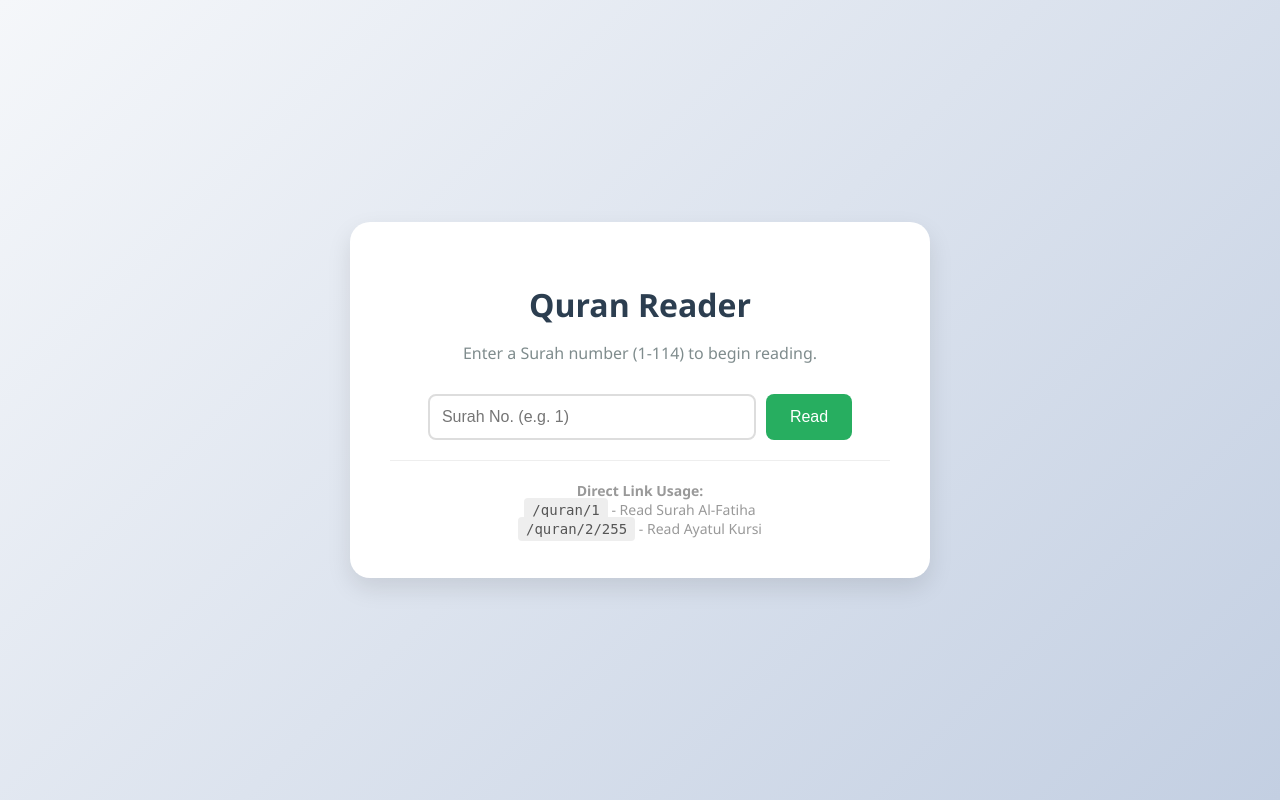
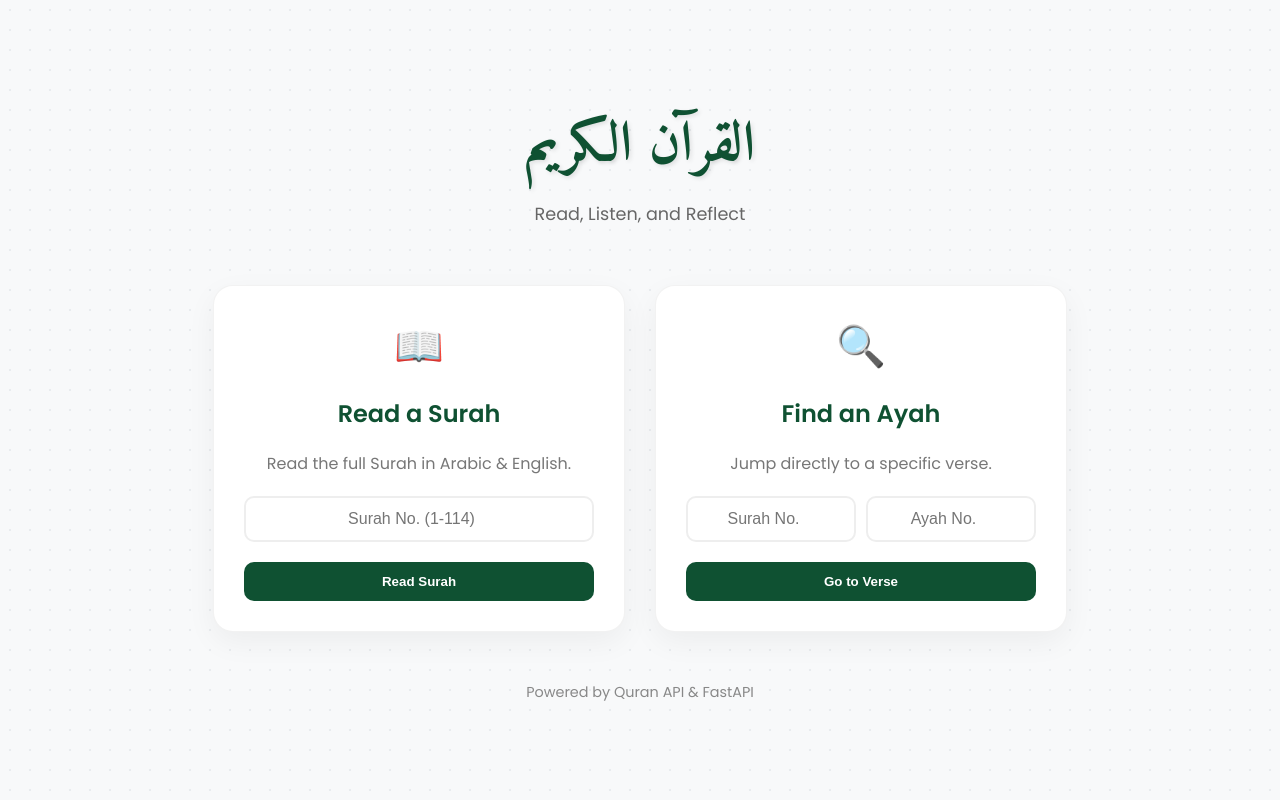
Before and after one commit to hamzaafzal9/FastApi_Quran_App, a FastAPI app: page / in a window 1280 px wide. Run offline with FastAPI, Linux system fonts and the light colour scheme.

Commit message:
Revamp index.html for Quran Reader
Updated the Quran Reader interface with new styles, improved layout, and added functionality for navigating to specific Ayahs.

```diff
--- a/templates/index.html
+++ b/templates/index.html
@@ -1,43 +1,88 @@
 <!DOCTYPE html>
 <html lang="en">
-
 <head>
     <meta charset="UTF-8">
     <meta name="viewport" content="width=device-width, initial-scale=1.0">
-    <title>Quran Reader</title>
+    <title>Noble Quran Reader</title>
+    <link href="https://fonts.googleapis.com/css2?family=Amiri:wght@700&family=Poppins:wght@300;400;600&display=swap" rel="stylesheet">
     <style>
+        :root {
+            --primary-color: #0F5132; /* Deep Islamic Green */
+            --secondary-color: #D4AF37; /* Gold */
+            --bg-color: #f8f9fa;
+        }
+
         body {
-            font-family: 'Segoe UI', Tahoma, Geneva, Verdana, sans-serif;
-            background: linear-gradient(135deg, #f5f7fa 0%, #c3cfe2 100%);
+            font-family: 'Poppins', sans-serif;
+            background-color: var(--bg-color);
+            background-image: radial-gradient(#e9ecef 1px, transparent 1px);
+            background-size: 20px 20px;
+            margin: 0;
+            min-height: 100vh;
             display: flex;
+            flex-direction: column;
+            align-items: center;
             justify-content: center;
-            align-items: center;
-            min-height: 100vh;
+        }
+
+        .header {
+            text-align: center;
+            margin-bottom: 40px;
+        }
+
+        .header h1 {
+            font-family: 'Amiri', serif;
+            color: var(--primary-color);
+            font-size: 3.5rem;
             margin: 0;
-            text-align: center;
-            color: #333;
+            text-shadow: 2px 2px 4px rgba(0,0,0,0.1);
+        }
+
+        .header p {
+            color: #666;
+            font-size: 1.1rem;
+            margin-top: 5px;
         }
 
         .container {
-            background: white;
-            padding: 40px;
-            border-radius: 20px;
-            box-shadow: 0 10px 25px rgba(0, 0, 0, 0.1);
-            max-width: 500px;
-            width: 90%;
+            display: flex;
+            flex-wrap: wrap;
+            gap: 30px;
+            justify-content: center;
+            max-width: 900px;
+            width: 95%;
         }
 
-        h1 {
-            color: #2c3e50;
-            margin-bottom: 10px;
+        .card {
+            background: white;
+            padding: 30px;
+            border-radius: 20px;
+            box-shadow: 0 10px 30px rgba(0,0,0,0.05);
+            width: 100%;
+            max-width: 350px;
+            text-align: center;
+            border: 1px solid rgba(0,0,0,0.05);
+            transition: transform 0.3s ease;
         }
 
-        p {
-            color: #7f8c8d;
-            margin-bottom: 30px;
+        .card:hover {
+            transform: translateY(-5px);
+            border-color: var(--secondary-color);
         }
 
-        .search-box {
+        .card-icon {
+            font-size: 40px;
+            margin-bottom: 15px;
+            color: var(--secondary-color);
+        }
+
+        .card h2 {
+            color: var(--primary-color);
+            margin-bottom: 20px;
+            font-size: 1.5rem;
+        }
+
+        .input-group {
             display: flex;
             gap: 10px;
             justify-content: center;
@@ -45,74 +90,102 @@
         }
 
         input {
+            width: 100%;
             padding: 12px;
-            border: 2px solid #ddd;
-            border-radius: 8px;
-            width: 60%;
+            border: 2px solid #eee;
+            border-radius: 10px;
             font-size: 16px;
+            text-align: center;
+            transition: border-color 0.3s;
+        }
+
+        input:focus {
+            outline: none;
+            border-color: var(--secondary-color);
         }
 
         button {
-            padding: 12px 24px;
-            background-color: #27ae60;
+            background-color: var(--primary-color);
             color: white;
             border: none;
-            border-radius: 8px;
+            padding: 12px 25px;
+            border-radius: 10px;
+            font-weight: 600;
             cursor: pointer;
-            font-size: 16px;
             transition: background 0.3s;
+            width: 100%;
         }
 
         button:hover {
-            background-color: #219150;
+            background-color: #0a3622;
         }
 
-        .examples {
-            font-size: 14px;
-            color: #999;
-            margin-top: 20px;
-            border-top: 1px solid #eee;
-            padding-top: 20px;
-        }
-
-        .tag {
-            background: #eee;
-            padding: 4px 8px;
-            border-radius: 4px;
-            font-family: monospace;
-            color: #555;
+        .footer {
+            margin-top: 50px;
+            color: #888;
+            font-size: 0.9rem;
         }
     </style>
 </head>
-
 <body>
 
+    <div class="header">
+        <h1>القرآن الكريم</h1>
+        <p>Read, Listen, and Reflect</p>
+    </div>
+
     <div class="container">
-        <h1>Quran Reader</h1>
-        <p>Enter a Surah number (1-114) to begin reading.</p>
 
-        <div class="search-box">
-            <input type="number" id="surahInput" placeholder="Surah No. (e.g. 1)" min="1" max="114">
-            <button onclick="goToSurah()">Read</button>
+        <div class="card">
+            <div class="card-icon">📖</div>
+            <h2>Read a Surah</h2>
+            <p style="color:#777; margin-bottom: 20px;">Read the full Surah in Arabic & English.</p>
+
+            <div class="input-group">
+                <input type="number" id="surahInput" placeholder="Surah No. (1-114)" min="1" max="114">
+            </div>
+            <button onclick="goToSurah()">Read Surah</button>
         </div>
 
-        <div class="examples">
-            <strong>Direct Link Usage:</strong><br>
-            <span class="tag">/quran/1</span> - Read Surah Al-Fatiha<br>
-            <span class="tag">/quran/2/255</span> - Read Ayatul Kursi
+        <div class="card">
+            <div class="card-icon">🔍</div>
+            <h2>Find an Ayah</h2>
+            <p style="color:#777; margin-bottom: 20px;">Jump directly to a specific verse.</p>
+
+            <div class="input-group">
+                <input type="number" id="jumpSurah" placeholder="Surah No." min="1" max="114">
+                <input type="number" id="jumpAyah" placeholder="Ayah No." min="1">
+            </div>
+            <button onclick="goToAyah()">Go to Verse</button>
         </div>
+
+    </div>
+
+    <div class="footer">
+        Powered by Quran API & FastAPI
     </div>
 
     <script>
         function goToSurah() {
-            const num = document.getElementById('surahInput').value;
-            if (num) {
-                window.location.href = `/quran/${num}`;
+            const surah = document.getElementById('surahInput').value;
+            if(surah) {
+                window.location.href = `/quran/${surah}`;
             } else {
-                alert("Please enter a Surah number");
+                alert("Please enter a Surah number (e.g. 1 for Al-Fatiha)");
+            }
+        }
+
+        function goToAyah() {
+            const surah = document.getElementById('jumpSurah').value;
+            const ayah = document.getElementById('jumpAyah').value;
+
+            if(surah && ayah) {
+                window.location.href = `/quran/${surah}/${ayah}`;
+            } else {
+                alert("Please enter both Surah and Ayah numbers");
             }
         }
     </script>
+
 </body>
-
 </html>
```
